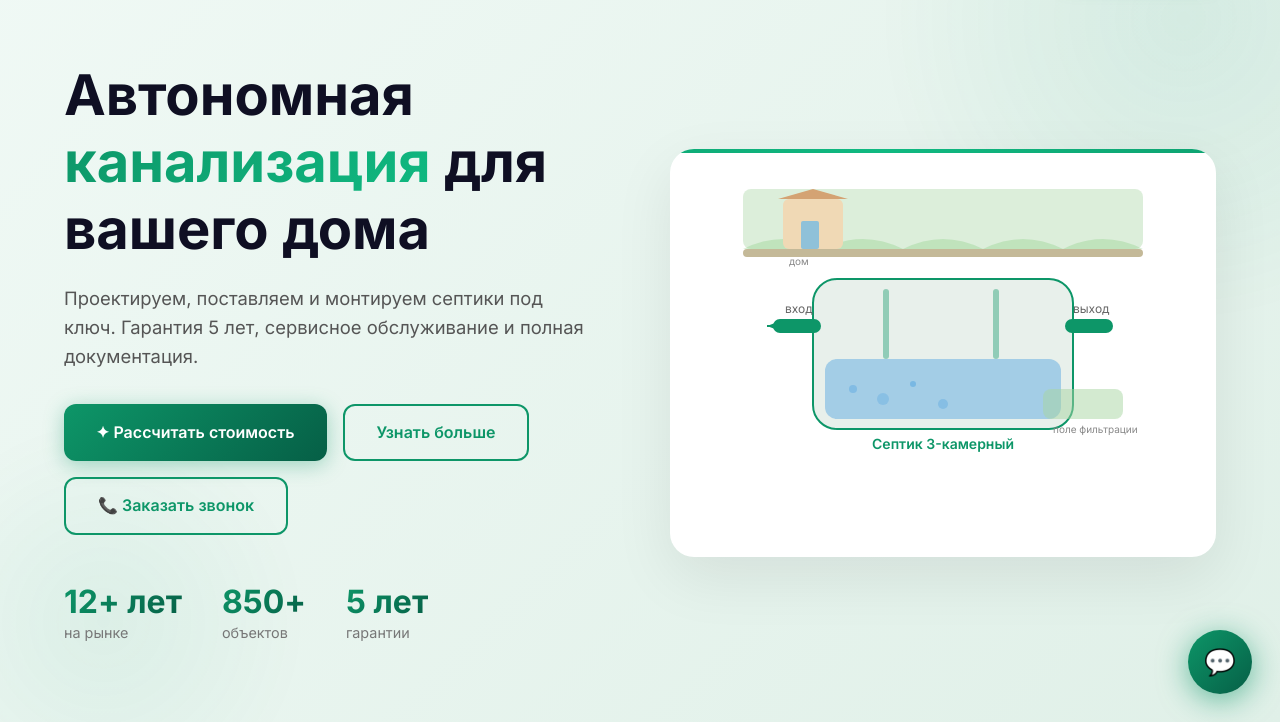
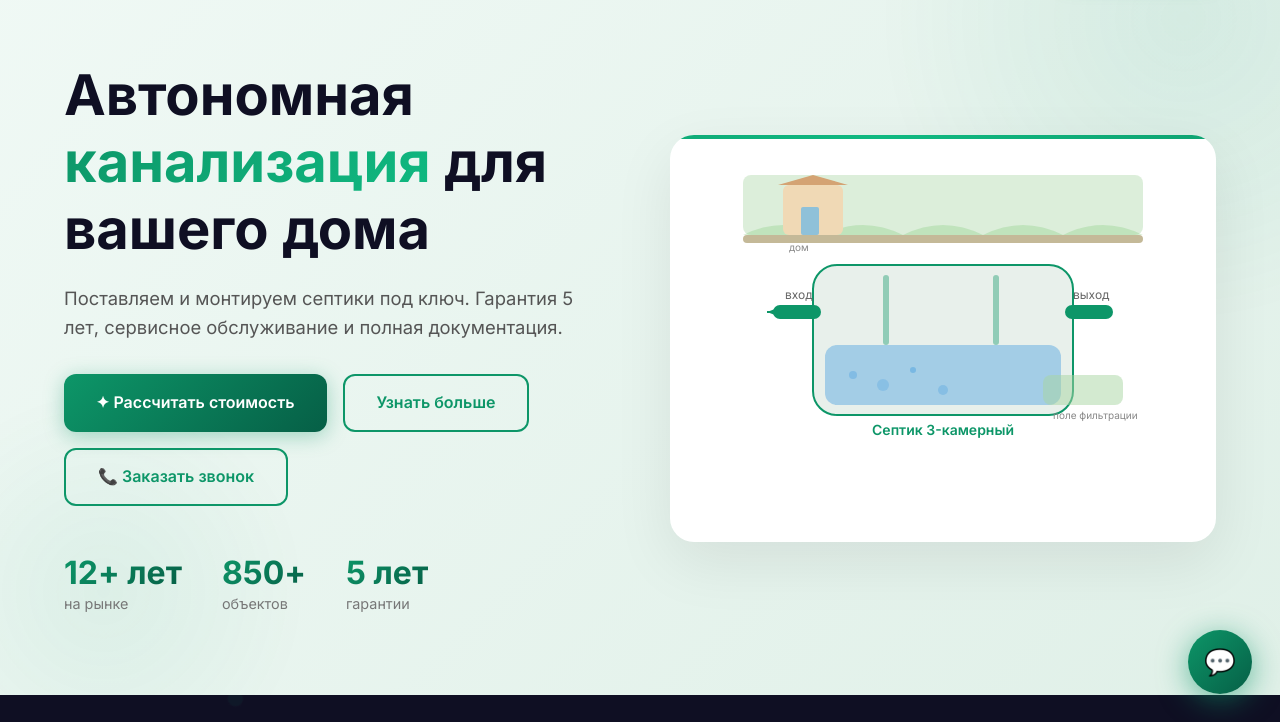
Before and after one commit to toxa229/septiki-site, a website: page index.html in a window 1280 px wide. Shown: the part 78-800 px from the top of the page. Drawn offline with Linux system fonts and the light colour scheme.

Commit message:
fix: remove 'проектируем' from hero description

```diff
--- a/index.html
+++ b/index.html
@@ -15,7 +15,7 @@
     <meta property="og:type" content="website">
     <meta property="og:url" content="https://septikpro57.ru/">
     <meta property="og:title" content="СептикПро — Монтаж септиков в Орле от 89 900 ₽">
-    <meta property="og:description" content="Проектируем, поставляем и монтируем септики под ключ. Гарантия 5 лет, монтаж за 1 день. Бесплатный выезд инженера.">
+    <meta property="og:description" content="Поставляем и монтируем септики под ключ. Гарантия 5 лет, монтаж за 1 день. Бесплатный выезд инженера.">
     <meta property="og:image" content="https://septikpro57.ru/og-image.svg">
     <meta property="og:locale" content="ru_RU">
     <meta property="og:site_name" content="СептикПро">
@@ -1172,7 +1172,7 @@
         <div class="hero-text-3d">
             <h1>Автономная <span>канализация</span> для вашего дома</h1>
             <p>
-                Проектируем, поставляем и монтируем септики под ключ.
+                Поставляем и монтируем септики под ключ.
                 Гарантия 5 лет, сервисное обслуживание и полная документация.
             </p>
             <div class="hero-buttons">
```
